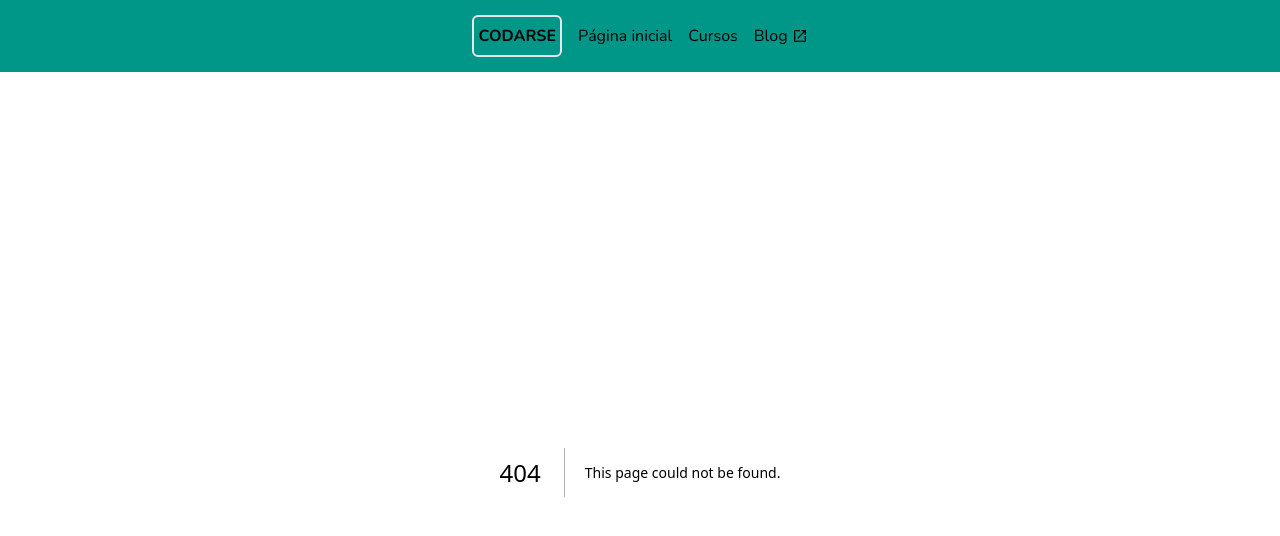
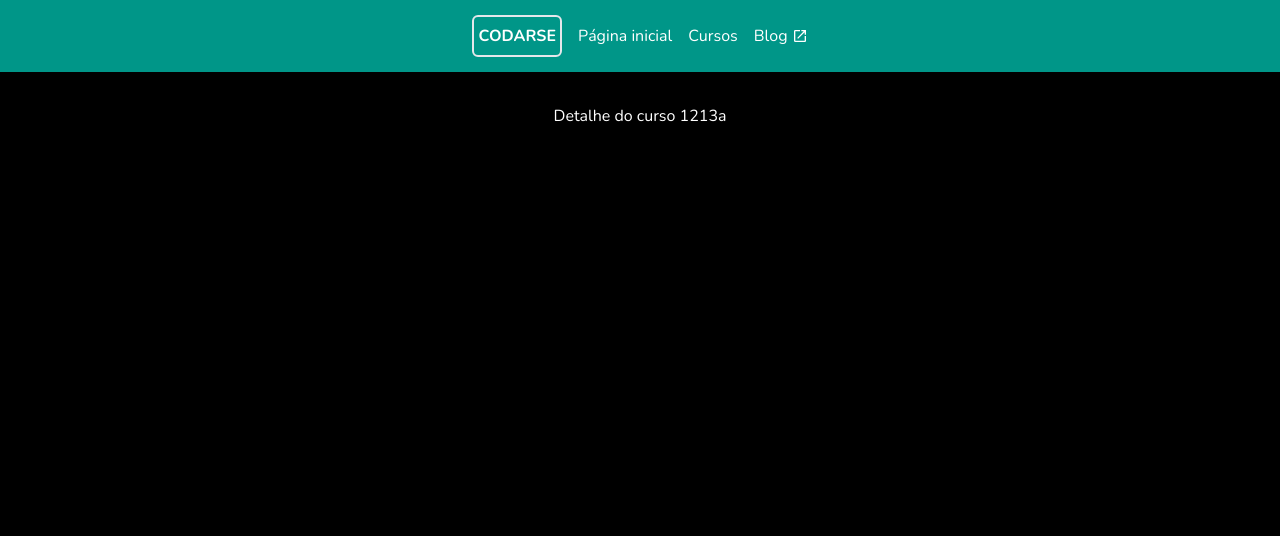
Before and after one commit to Jeff-bt/course-platform, a Next.js app: page /cursos/1213a in a window 1280 px wide. Before the commit this address had no page. Shown: the top 536 px of the page. Built offline with nearby package versions, Linux system fonts and the light colour scheme.

Commit message:
feat: add course detail

```diff
--- /dev/null
+++ b/src/app/cursos/[id]/page.tsx
@@ -0,0 +1,23 @@
+import { Metadata } from "next";
+
+interface Props {
+	params: { id: string }
+}
+
+export async function generateMetadata({ params } : Props): Promise<Metadata>{
+
+	return {
+		title: params.id,
+		description: params.id,
+	};
+
+};
+
+export default function PageCourseDetail({ params }: Props) {
+
+	return (
+		<main className='mt-8 flex justify-center'>
+			Detalhe do curso {params.id}
+		</main>
+	);
+}
```
